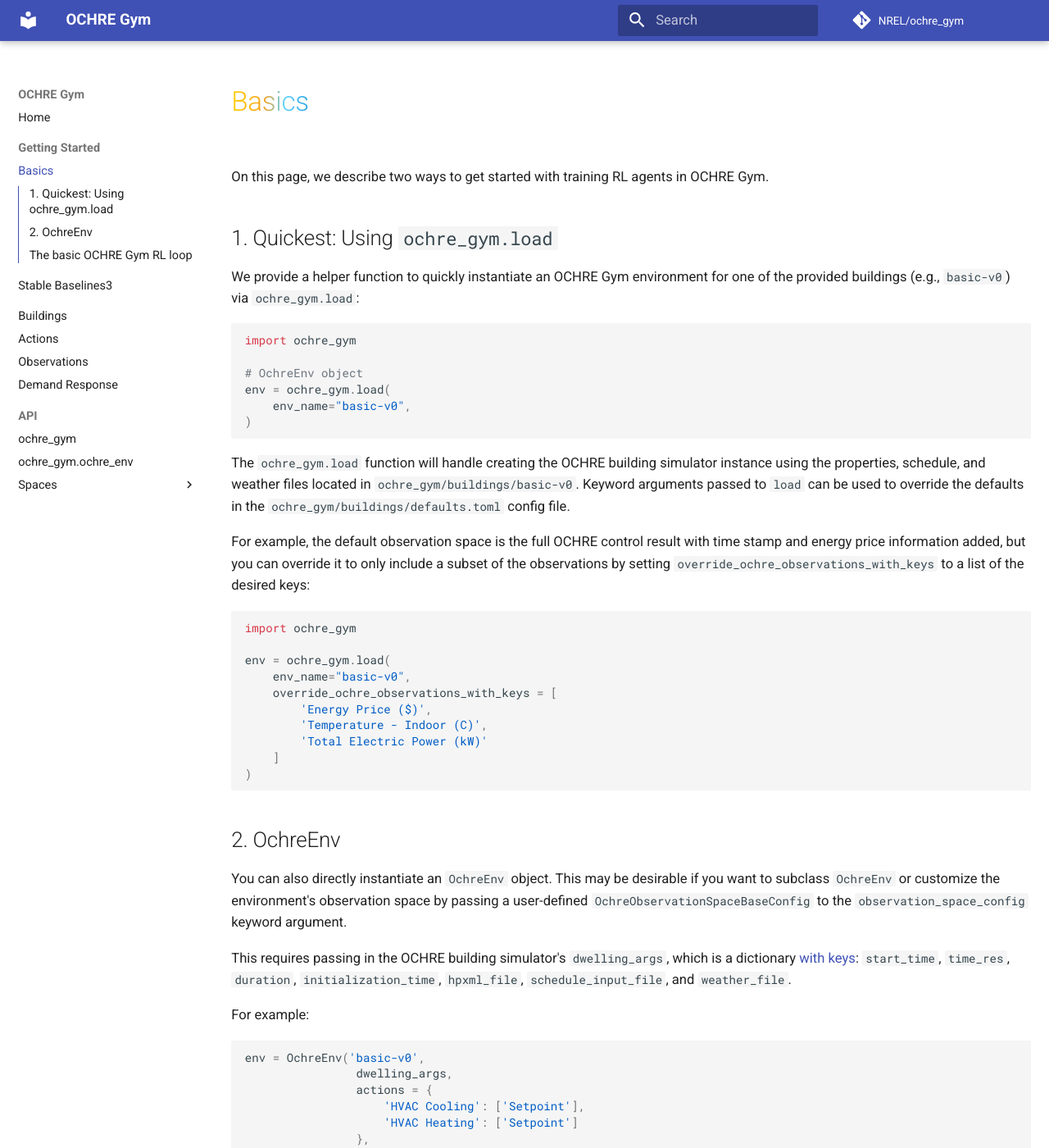
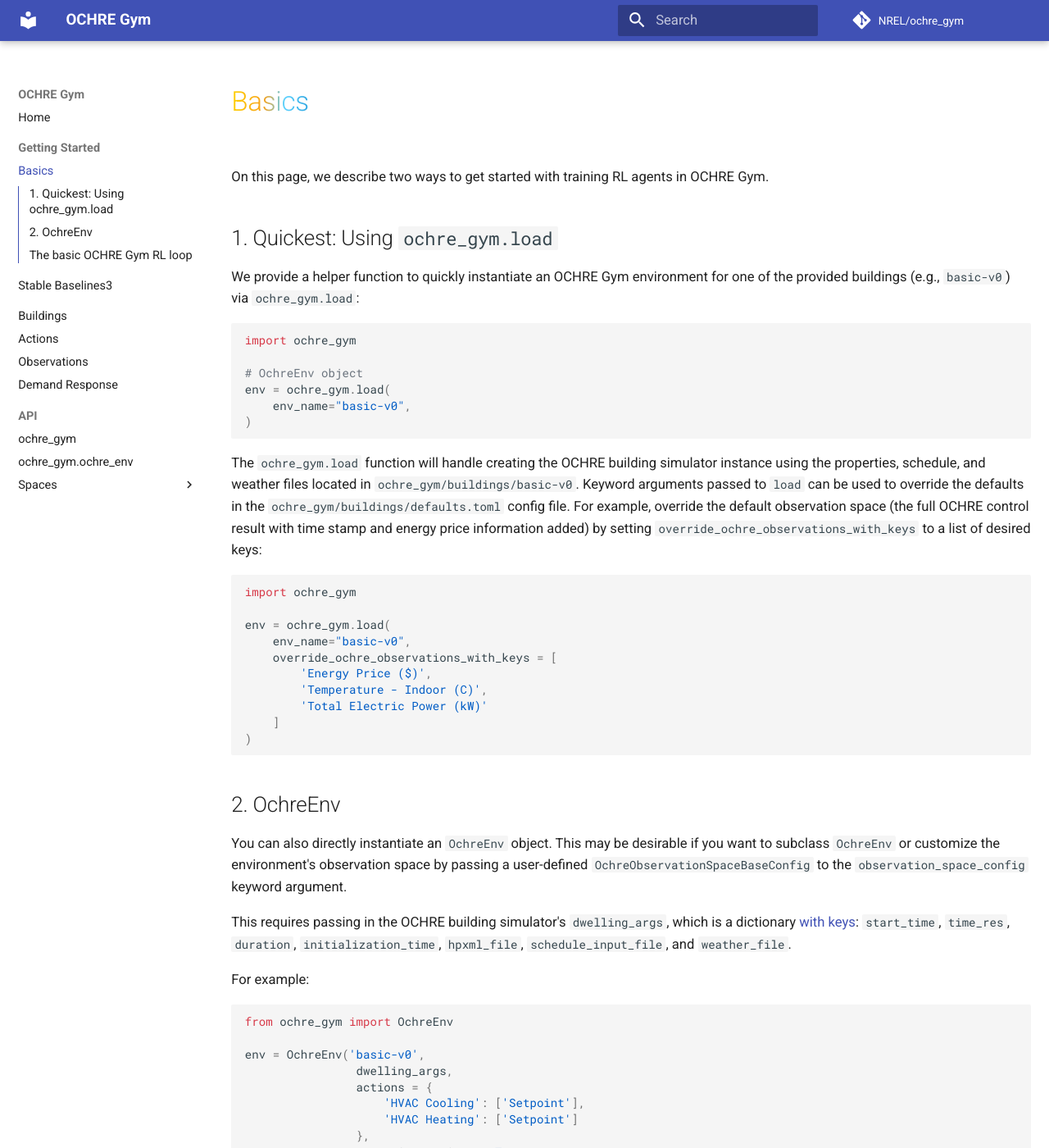
Before and after one commit to NREL/ochre_gym, an MkDocs documentation site: the page built from docs/Getting Started/basics.md, in a window 1280 px wide and 1400 px high. Shown: the whole window at 82% size. Built offline with MkDocs 1.6.1 and Material for MkDocs 9.7.7, drawn with Linux system fonts in a browser that asks for light colours; comment, search, counter and statistics services are not loaded.

Commit message:
Docs cleanup

````diff
--- a/docs/Getting Started/basics.md
+++ b/docs/Getting Started/basics.md
@@ -17,9 +17,7 @@
 ```
 
 The `ochre_gym.load` function will handle creating the OCHRE building simulator instance using the properties, schedule, and weather files located in `ochre_gym/buildings/basic-v0`.
-Keyword arguments passed to `load` can be used to override the defaults in the `ochre_gym/buildings/defaults.toml` config file.
-
-For example, the default observation space is the full OCHRE control result with time stamp and energy price information added, but you can override it to only include a subset of the observations by setting `override_ochre_observations_with_keys` to a list of the desired keys:
+Keyword arguments passed to `load` can be used to override the defaults in the `ochre_gym/buildings/defaults.toml` config file. For example, override the default observation space (the full OCHRE control result with time stamp and energy price information added) by setting `override_ochre_observations_with_keys` to a list of desired keys:
 
 ```python
 import ochre_gym
@@ -43,6 +41,8 @@
 For example:
 
 ```python
+from ochre_gym import OchreEnv
+
 env = OchreEnv('basic-v0',
                 dwelling_args,
                 actions = {
````
Also changed, not shown: docs/Buildings.md (+0 -1 lines).
